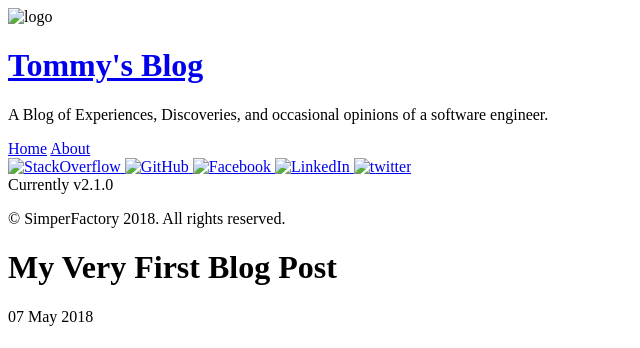
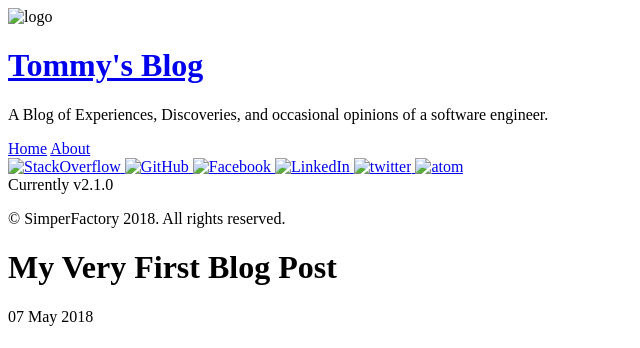
Before and after one commit to RuntimeRascal/simpert.github.com, a Jekyll site: the page built from _posts/2018-05-07-my-first-post.md, in a window 1280 px wide. Shown: the top 348 px of the page, without its empty margins (0-640 px from the left). Built offline with Jekyll 4.4.1, drawn with Linux system fonts in a browser that asks for light colours.

Commit message:
added atom feed link

```diff
--- a/_includes/sidebarlinks.html
+++ b/_includes/sidebarlinks.html
@@ -1,17 +1,20 @@
 <div class="sidebar-nav-links">
-    <a href="https://stackoverflow.com/users/4367485/simpert">
+  <a href="https://stackoverflow.com/users/4367485/simpert">
         <img src="public/so.png" alt="StackOverflow">
     </a>
-    <a href="https://github.com/simpert">
+  <a href="https://github.com/simpert">
         <img src="public/github.png" alt="GitHub">
     </a>
-    <a href="https://www.facebook.com/tommy.simper">
+  <a href="https://www.facebook.com/tommy.simper">
         <img src="public/fb.png" alt="Facebook">
     </a>
-    <a href="https://www.linkedin.com/in/tommy-simper-39858a55/">
+  <a href="https://www.linkedin.com/in/tommy-simper-39858a55/">
         <img src="public/li.png" alt="LinkedIn">
     </a>
-    <a href="https://twitter.com/TommySimper">
+  <a href="https://twitter.com/TommySimper">
         <img src="public/twitter.png" alt="twitter">
     </a>
+  <a href="/atom.xml">
+        <img src="public/atom.png" alt="atom">
+    </a>
 </div>
```
Also changed, not shown: atom.xml (+5 -2 lines), public/atom.png (added).
